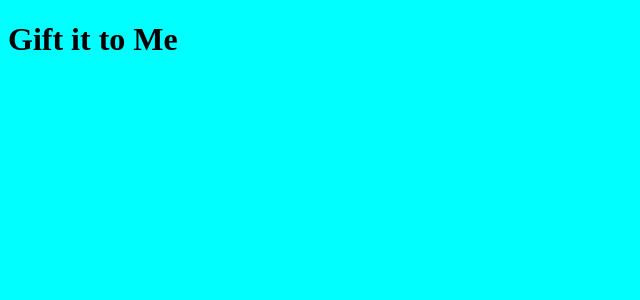
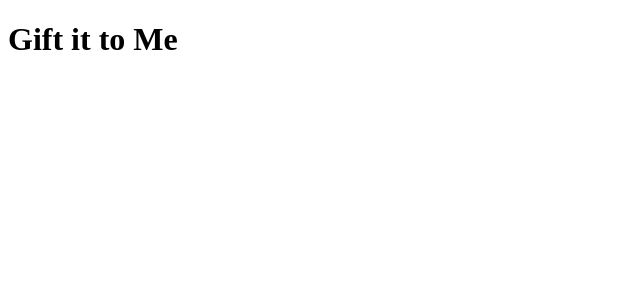
Before and after one commit to Zumbiii/gift-it-to-me, a Nuxt app: page / in a window 1280 px wide. Shown: the top 300 px of the page, without its empty margins (0-640 px from the left). Built offline with nearby package versions, Linux system fonts and the light colour scheme.

Commit message:
Update node.js

```diff
--- a/pages/index.vue
+++ b/pages/index.vue
@@ -1,8 +1,4 @@
 <template>
   <h1>Gift it to Me</h1>
 </template>
-<style lang="scss">
-body {
-  background-color: $c-blue;
-}
-</style>
+<style lang="scss"></style>
```
